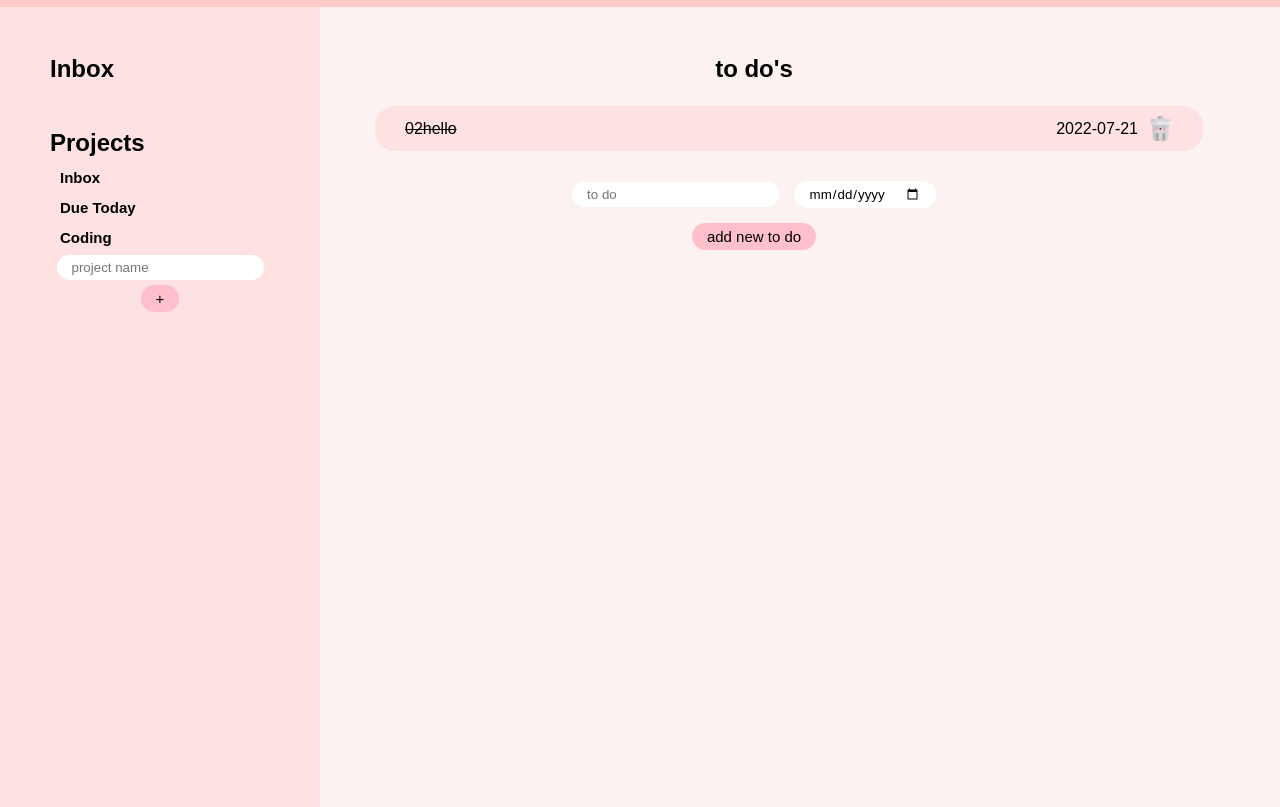
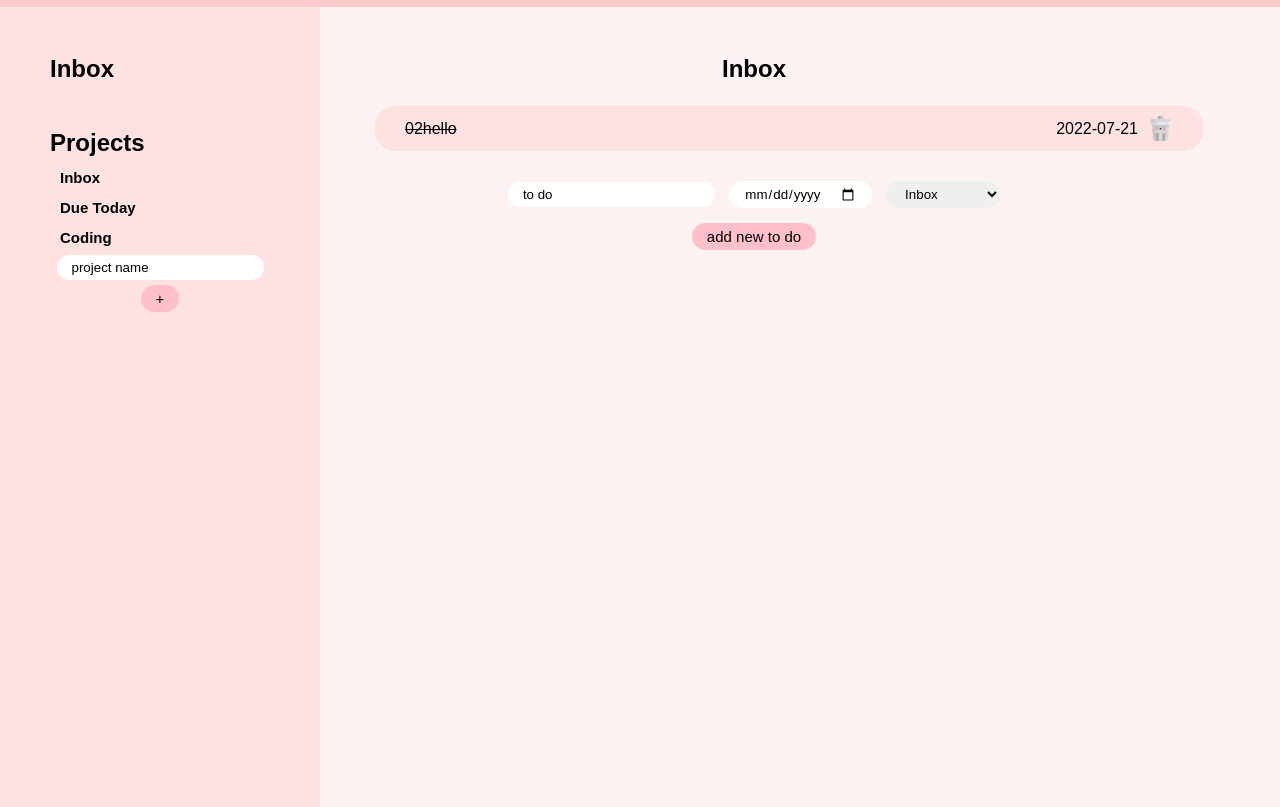
Before and after one commit to cris-maillo/todo, a website built with webpack: page dist/index.html in a window 1280 px wide. Shown: the part 63-870 px from the top of the page. Built offline with nearby package versions, Linux system fonts and the light colour scheme.

Commit message:
switching projects

```diff
--- a/src/deleteItem.js
+++ b/src/deleteItem.js
@@ -1,8 +1,8 @@
 import {displayList} from "./index.js";
 
-function deleteItem(i, toDoList){
+function deleteItem(i, toDoList, chosenProject){
     toDoList.splice(i, 1);
-    displayList()
+    displayList(chosenProject)
 }
 
 export {deleteItem}
--- a/src/index.js
+++ b/src/index.js
@@ -40,20 +40,25 @@ displayProjects();
 
 function displayList(chosenProject){
 
-  console.log(chosenProject)
-
   form.addEventListener('submit', (event) => {
     event.preventDefault();
     let title = form.elements["title"].value
     let dueDate = form.elements["dueDate"].value
-    let assignedProject = projects[1].projectName;
+    let assignedProject = form.elements["project"].value;
     var ToDo1 = new ToDo(title, dueDate, false, assignedProject)
     toDoList.push(ToDo1);
-    console.log(toDoList)
     displayList(chosenProject);
   });
 
   const listContainer = document.getElementById("todos");
+
+  const listHeading = document.getElementById("listHeading");
+  while (listHeading.firstChild) {
+    listHeading.removeChild(listHeading.lastChild);
+  }
+  let projectHeading = document.createElement("h2");
+  projectHeading.innerHTML = chosenProject;
+  listHeading.appendChild(projectHeading);
 
   while (listContainer.firstChild) {
     listContainer.removeChild(listContainer.lastChild);
@@ -70,7 +75,7 @@ function displayList(chosenProject){
       item.innerHTML = toDoList[i].title;
 
       let completeStatus = toDoList[i].completed;
-      item.addEventListener("click", function() { markComplete(completeStatus, i, toDoList); } , false)
+      item.addEventListener("click", function() { markComplete(completeStatus, i, toDoList, chosenProject); } , false)
 
       if(toDoList[i].completed === true){
         item.classList = "completed";
@@ -83,7 +88,7 @@ function displayList(chosenProject){
       let itemDelete = document.createElement("img");
       itemDelete.src = "img/trash-can.png";
       itemDelete.className = "itemDelete";
-      itemDelete.addEventListener("click", function() { deleteItem(i, toDoList); } , false)
+      itemDelete.addEventListener("click", function() { deleteItem(i, toDoList, chosenProject); } , false)
       itemDelete.width = 25;
 
       let itemLeft = document.createElement("div");
@@ -101,24 +106,31 @@ function displayList(chosenProject){
 
 function displayProjects(){
   const projectContainer = document.getElementById("projectlist");
+  const select = document.getElementById("projectSelect");
+
   while (projectContainer.firstChild) {
     projectContainer.removeChild(projectContainer.lastChild);
   }
 
+  while (select.firstChild) {
+    select.removeChild(select.lastChild);
+  }
+
+
   for (let i = 0; i < projects.length; i++){
     let projectName = document.createElement("h3");
     projectName.innerHTML = projects[i];
-    let projectID = projects[i];
-    projectName.addEventListener("click", function() { switchProject(projectID); } , false)
+    let chosenProject = projects[i];
+    projectName.addEventListener("click", function() { displayList(chosenProject); } , false)
     projectContainer.appendChild(projectName);
+
+    var opt = projects[i];
+    var el = document.createElement("option");
+    el.textContent = opt;
+    el.value = opt;
+    select.appendChild(el);
   }
 
 }
 
-function switchProject(projectID){
-  chosenProject = projectID
-  console.log(chosenProject)
-  displayList(chosenProject)
-}
-
 export {displayList}
--- a/src/markComplete.js
+++ b/src/markComplete.js
@@ -1,6 +1,7 @@
 import {displayList} from "./index.js";
 
-const markComplete = (completeStatus, i, toDoList) => {
+
+const markComplete = (completeStatus, i, toDoList, chosenProject) => {
 
     if(completeStatus === true){
         toDoList[i].completed = false;
@@ -10,7 +11,7 @@ const markComplete = (completeStatus, i, toDoList) => {
         toDoList[i].completed = true;
         toDoList[i].classList = "todoname completed";
     }
-    displayList()
+    displayList(chosenProject)
 }
 
 export {markComplete}
```
Also changed, not shown: dist/index.html, dist/main.js, dist/style.css.
